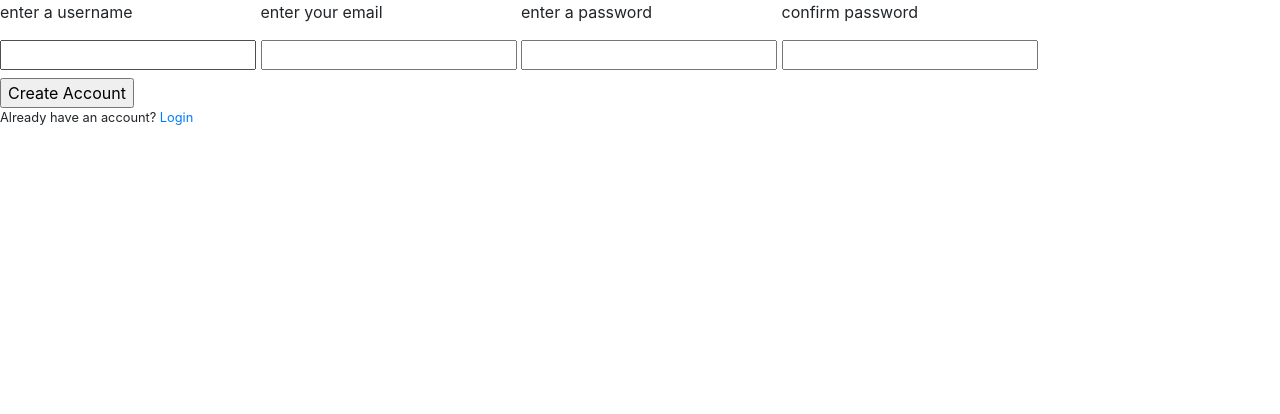
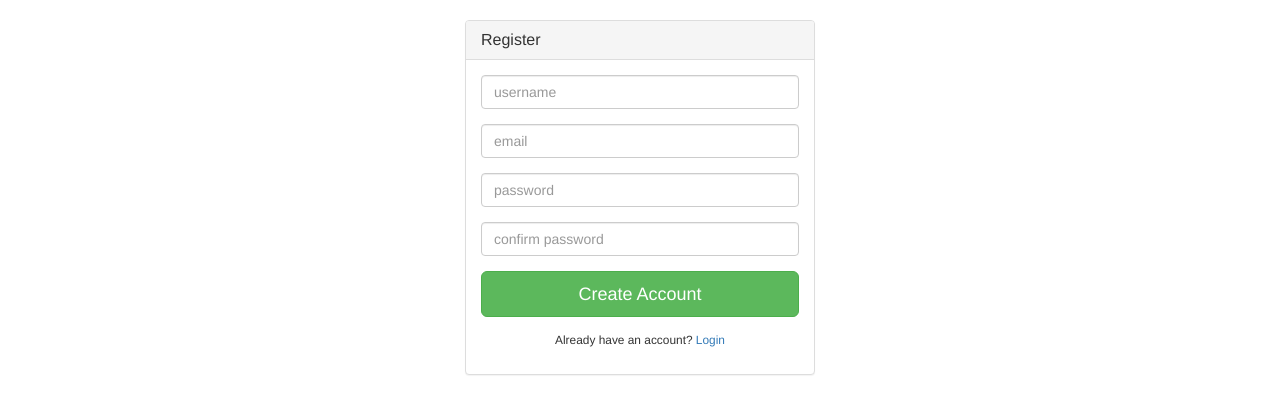
Before and after one commit to moothodical/flask_login_app, a Flask app: page /register in a window 1280 px wide. Shown: the top 414 px of the page. Run offline with Flask 2, Linux system fonts and the light colour scheme; some libraries are stand-ins or nearby versions.

Commit message:
did more db stuff

```diff
--- a/login/__init__.py
+++ b/login/__init__.py
@@ -6,7 +6,7 @@ app = Flask(__name__)
 db = SQLAlchemy(app)
 from flask import render_template, redirect, url_for
 from login.forms import LoginForm, RegistrationForm
-from login.db_helper import insert_user
+from login.db_helper import insert_user, check_exists
 
 
 app.config['SQLALCHEMY_DATABASE_URI'] = 'sqlite:///site.db'
@@ -24,9 +24,13 @@ def home():
 def login():
     form = LoginForm()
     if form.validate_on_submit():
+        if check_exists(form.username.data):
+            flash(f'You are now logged in as {form.username.data}')
+            return redirect(url_for('home'))
+        else:
+            flash(f'There is no user by that name.')
+            return redirect(url_for('login'))
         flash('oh yeah baby')
-        print('yes')
-        print('in the six, whipe')
         return redirect(url_for('home'))
     return render_template('login.html', form=form)
 
@@ -36,5 +40,10 @@ def register():
     form = RegistrationForm()
     print('NOT VALIDATED YET')
     if form.validate_on_submit():
+        if check_exists(form.username.data):
+            flash(
+                f'There is already a user created with the username {form.username.data}')
+            return redirect(url_for('register'))
+        flash(f'Account created with username {form.username.data}')
         return redirect(url_for('login'))
     return render_template('register.html', form=form)
--- a/login/db_helper.py
+++ b/login/db_helper.py
@@ -10,5 +10,5 @@ def insert_user(username, email, password):
     db.session.commit()
 
 
-def check_exists():
-    return
+def check_exists(username):
+    return User.query.filter_by(username=username).first()
--- a/login/models.py
+++ b/login/models.py
@@ -2,10 +2,10 @@ from login import db
 
 
 class User(db.Model):
-    id = db.Column(db.Integer, primary_key=True)
+    user_id = db.Column(db.Integer, primary_key=True)
     username = db.Column(db.String(20), unique=True, nullable=False)
     email = db.Column(db.String(100), unique=True, nullable=False)
     password = db.Column(db.String(256), nullable=False)
 
     def __repr__(self):
-        return f"User: {self.id}, {self.username}, {self.email}"
+        return f"User: {self.user_id}, {self.username}, {self.email}"
--- /dev/null
+++ b/login/static/login.css
@@ -0,0 +1,8 @@
+body {
+	padding-top: 20px;
+}
+
+.register-text {
+	padding-top: 15px;
+	text-align: center;
+}
--- a/login/templates/layout.html
+++ b/login/templates/layout.html
@@ -3,6 +3,20 @@
   <head>
     <!-- Required meta tags -->
     <meta charset="utf-8">
+
+    <link href="//maxcdn.bootstrapcdn.com/bootstrap/4.1.1/css/bootstrap.min.css" rel="stylesheet" id="bootstrap-css">
+    <link rel="stylesheet" type="text/css" href="./static/login.css"/>
+    <script src="//maxcdn.bootstrapcdn.com/bootstrap/4.1.1/js/bootstrap.min.js"></script>
+    <script src="//cdnjs.cloudflare.com/ajax/libs/jquery/3.2.1/jquery.min.js"></script>
+
+    {% with messages = get_flashed_messages() %}
+    	{% for message in messages %}
+    	<div class="alert alert-success">
+    		{{ message }}
+    	</div>
+
+    	{% endfor %}
+    {% endwith %}
 
     {% block head %} {% endblock head %}
 
--- a/login/templates/register.html
+++ b/login/templates/register.html
@@ -1,51 +1,37 @@
 {% extends "layout.html" %}
 {% block head %}
-    <link href="//maxcdn.bootstrapcdn.com/bootstrap/4.1.1/css/bootstrap.min.css" rel="stylesheet" id="bootstrap-css">
-    <link rel="stylesheet" type="text/css" href="./static/login.css"/>
-    <script src="//maxcdn.bootstrapcdn.com/bootstrap/4.1.1/js/bootstrap.min.js"></script>
-    <script src="//cdnjs.cloudflare.com/ajax/libs/jquery/3.2.1/jquery.min.js"></script>
+    <link href="//netdna.bootstrapcdn.com/bootstrap/3.0.0/css/bootstrap.min.css" rel="stylesheet" id="bootstrap-css">
+    <link rel="stylesheet" type="text/css" href="./static/login.css">
+    <script src="//netdna.bootstrapcdn.com/bootstrap/3.0.0/js/bootstrap.min.js"></script>
+    <script src="//code.jquery.com/jquery-1.11.1.min.js"></script>
 {% endblock head %}
 
-
-
 {% block content %}
-    <form method="POST">
+<div class="container">
+    <div class="row">
+    <div class="col-md-4 col-md-offset-4">
+        <div class="panel panel-default">
+          <div class="panel-heading">
+            <h3 class="panel-title">Register</h3>
+        </div>
+          <div class="panel-body">
+            <form accept-charset="UTF-8" role="form" method="POST">
               {{ form.hidden_tag() }}
-      <label>
-        <p class="label-txt">{{ form.username.description }}</p>
-        {{ form.username(class="input") }}
-        <div class="line-box">
-          <div class="line"></div>
+              <fieldset>
+                <div class="form-group">
+                    {{ form.username(class="form-control", placeholder="username") }}
                 </div>
-      </label>
-
-      <label>
-        <p class="label-txt">{{ form.email.description }}</p>
-        {{ form.email(class="input") }}
-        <div class="line-box">
-          <div class="line"></div>
+                <div class="form-group">
+                    {{ form.email(class="form-control", placeholder="email") }}
                 </div>
-      </label>
-
-      <label>
-        <p class="label-txt">{{ form.password.description }}</p>
-        {{ form.password(class="input") }}
-        <div class="line-box">
-          <div class="line"></div>
+                <div class="form-group">
+                  {{ form.password(class="form-control", placeholder="password") }}
                 </div>
-      </label>
-
-      <label>
-        <p class="label-txt">{{ form.confirm_password.description }}</p>
-        {{ form.confirm_password(class="input") }}
-        <div class="line-box">
-          <div class="line"></div>
+                <div class="form-group">
+                  {{ form.confirm_password(class="form-control", placeholder="confirm password") }}
                 </div>
-      </label>
-
-      <div>
-        {{ form.submit(class="button_class") }}
-      </div>
+                {{ form.submit(class="btn btn-lg btn-success btn-block") }}
+              </fieldset>
 
                <div>
                 <small>
@@ -54,6 +40,9 @@
               </div>
 
             </form>
-
-
+          </div>
+      </div>
+    </div>
+  </div>
+</div>
 {% endblock content %}
```
Also changed, not shown: login/templates/login.html (+25 -33 lines), login/site.db (added), 1 other file. Lines whose indentation alone changed are shown as unchanged.
